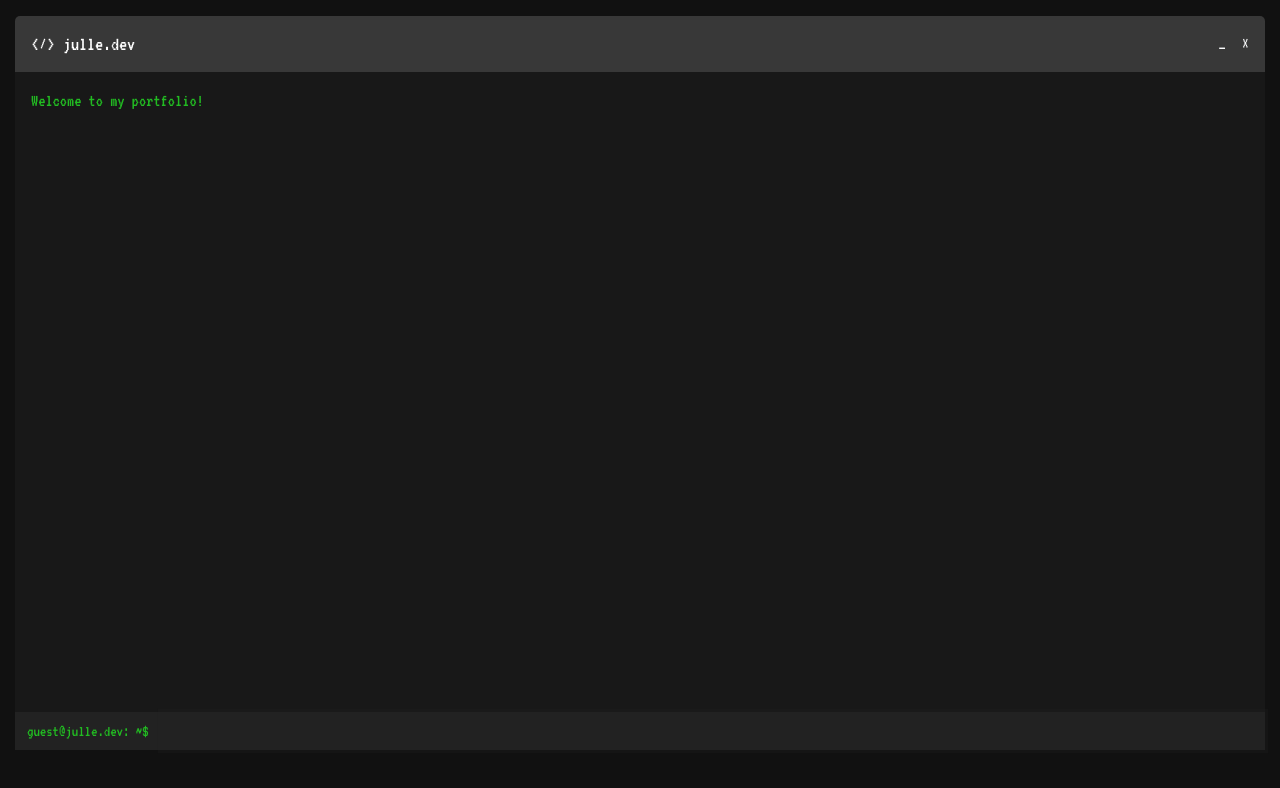
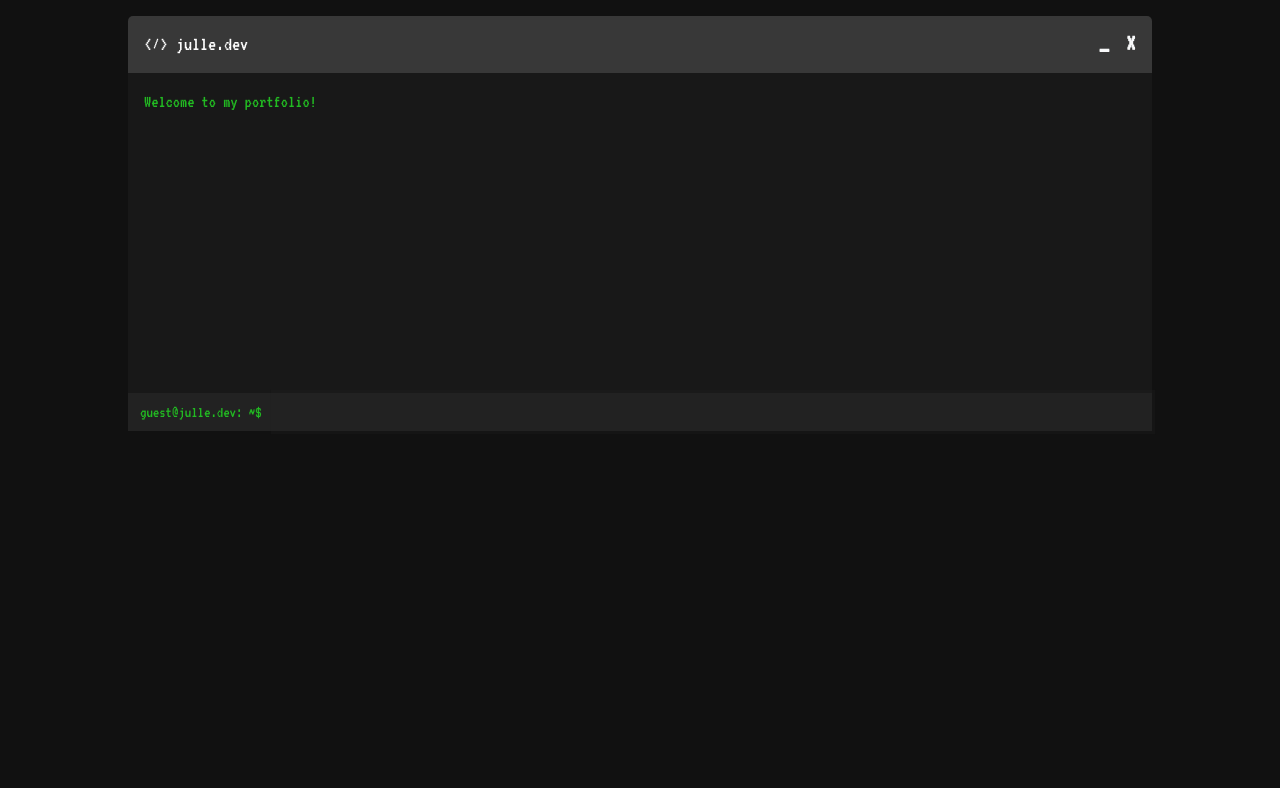
Before and after one commit to julleboi/my-portfolio, a React app in the folder client/: page / in a window 1280 px wide. Shown: the top 788 px of the page. Built offline with nearby package versions, Linux system fonts and the light colour scheme.

Commit message:
update terminal styles

```diff
--- a/client/src/styles.scss
+++ b/client/src/styles.scss
@@ -15,14 +15,14 @@ body {
 }
 
 #terminal {
-  height: 80vh;
-  min-height: 80vh;
-  max-height: 80vh;
+  width: max-content;
+  height: max-content;
 }
 
 #terminal-lines-container {
-  height: 100%;
-  overflow-y: scroll;
+  width: 80vw;
+  height: 40vh;
+  overflow: auto;
   background-color: #181818;
   color: $body-color;
 }
@@ -43,3 +43,12 @@ body {
   border-top-left-radius: 5px;
   border-top-right-radius: 5px;
 }
+
+#terminal-titlebar-buttons {
+  font-size: 150%;
+  font-weight: 800;
+}
+
+#terminal-titlebar-buttons a:hover {
+  text-decoration: none;
+}
```
